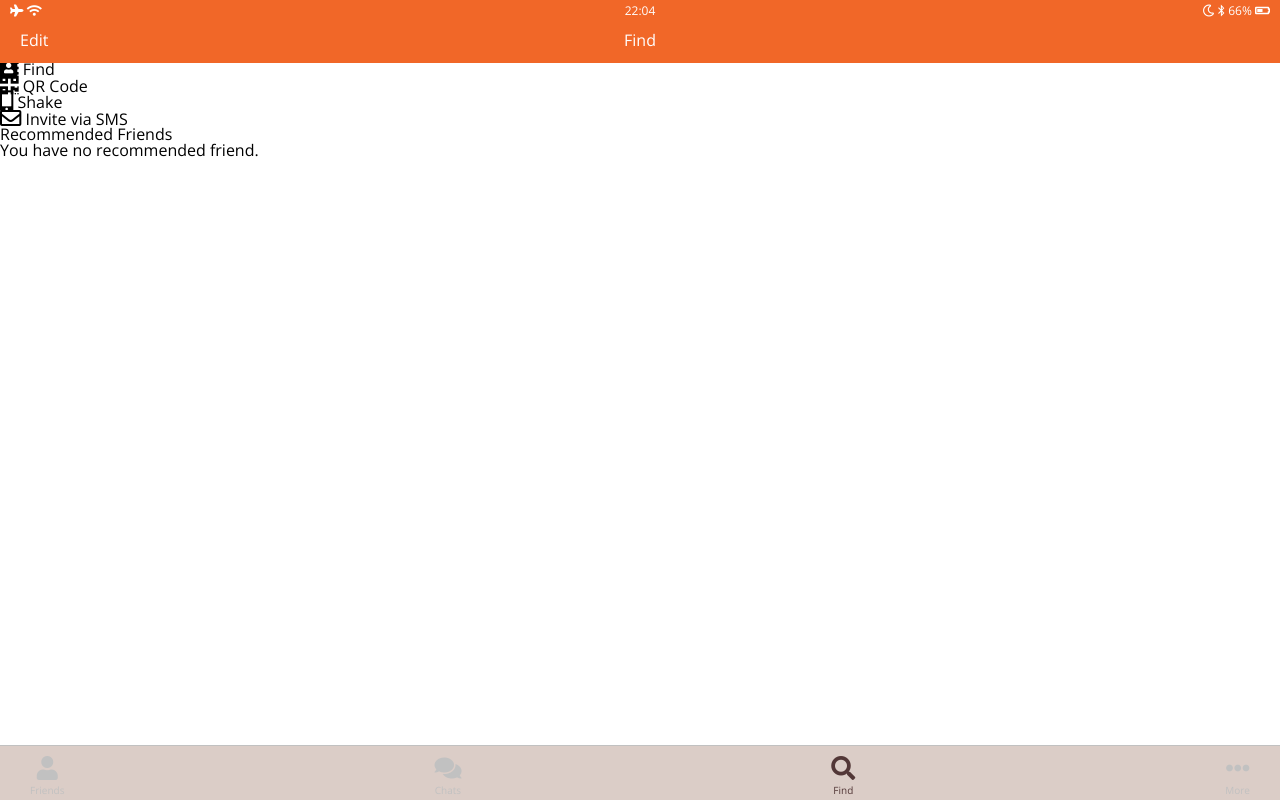
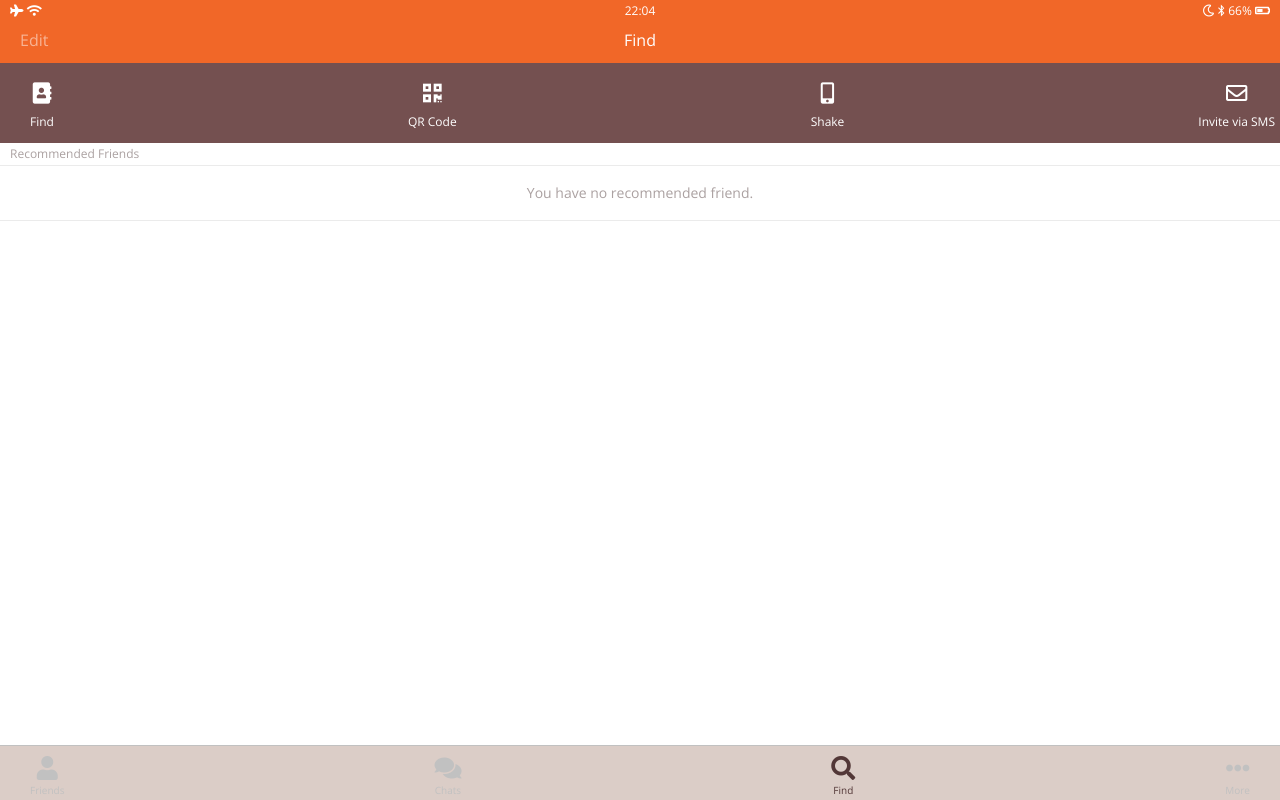
Before and after one commit to johnwyj/kakao-clone, a plain HTML site: page find.html in a window 1280 px wide. Drawn offline with nearby package versions, Linux system fonts and the light colour scheme.

Commit message:
css find

```diff
--- /dev/null
+++ b/css/find.css
@@ -0,0 +1,41 @@
+.find .find__options {
+  background-color: #745050;
+  display: flex;
+  align-items: flex-start;
+  justify-content: space-between;
+  padding-top: 25px;
+  padding-bottom: 15px;
+}
+
+.find__options .find__option {
+  display: flex;
+  flex-direction: column;
+  align-items: center;
+  justify-content: space-between;
+  padding-left: 30px;
+  padding-right: 5px;
+  color: white;
+}
+
+.find__option i {
+  margin-bottom: 15px;
+}
+
+.find__option span {
+  font-size: 12px;
+}
+
+.find__recommended header {
+  border-bottom: 1px solid #ebebeb;
+  padding: 5px 10px;
+  font-size: 12px;
+  color: #aba1a1;
+}
+
+.recommended__none {
+  padding: 20px 0;
+  text-align: center;
+  border-bottom: 1px solid #ebebeb;
+  color: #aba1a1;
+  font-size: 14px;
+}
--- a/css/friends.css
+++ b/css/friends.css
@@ -39,3 +39,7 @@
   border-radius: 5px;
   color: rgb(242, 234, 230);
 }
+
+.friends__section .friends__section-row a {
+  color: black;
+}
--- a/css/header.css
+++ b/css/header.css
@@ -26,6 +26,10 @@
   width: 33%;
 }
 
+.top-header .header__bottom .header__column:first-child {
+  color: rgba(255, 255, 255, 0.5);
+}
+
 .top-header .header__column:last-child {
   text-align: right;
 }
--- a/css/style.css
+++ b/css/style.css
@@ -6,3 +6,4 @@
 @import "search-bar.css";
 @import "friends.css";
 @import "chats.css";
+@import "find.css";
```
